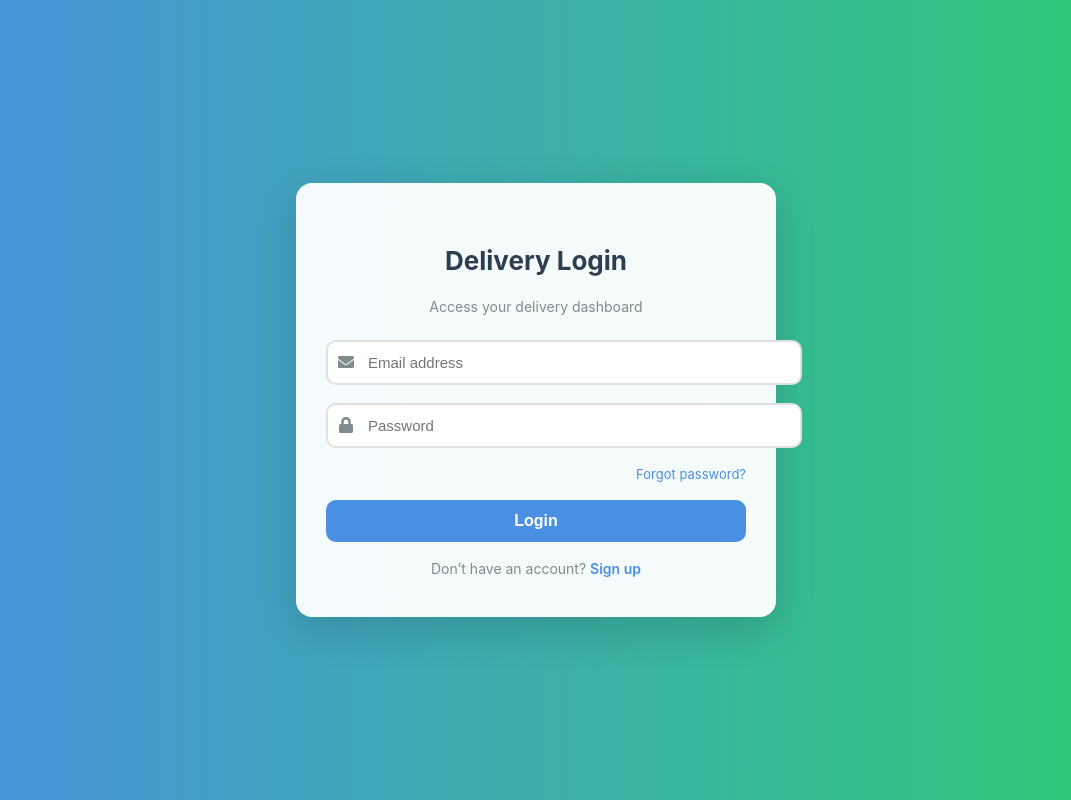
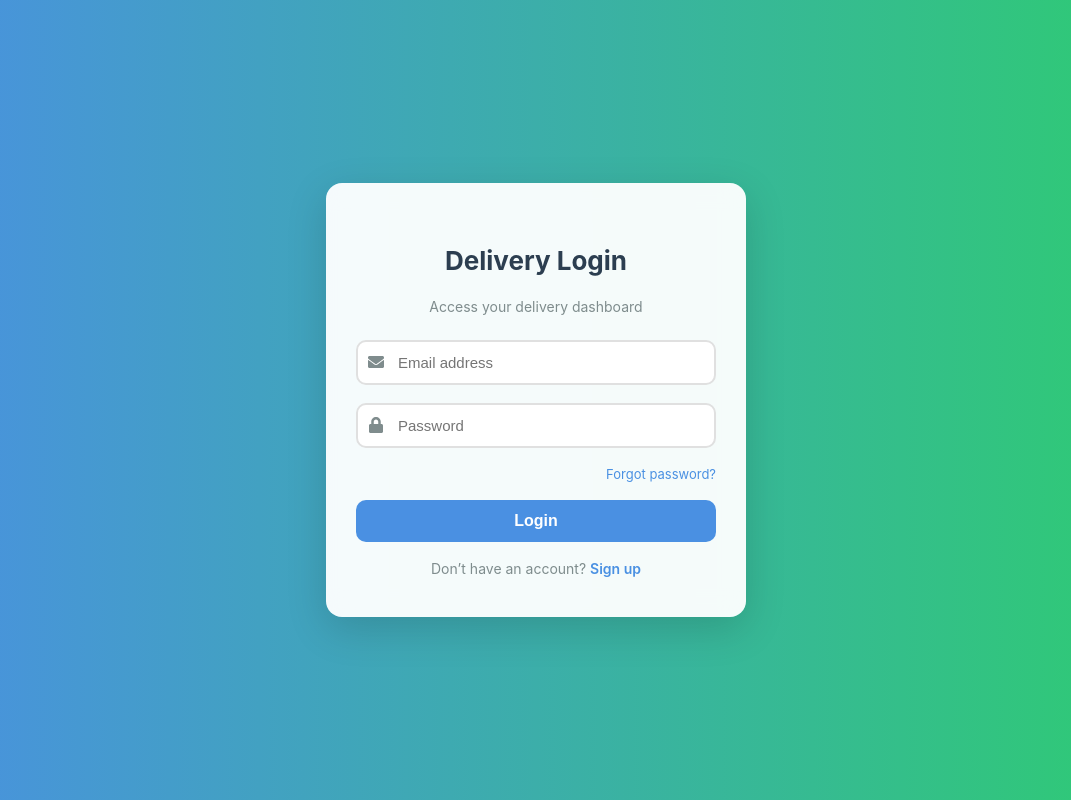
Before and after one commit to mnpatel007/delhiveryway-deliveryboy, a React (Create React App) app: page /login in a window 1280 px wide. Shown: the whole page, without its empty margins (104-1175 px from the left). Built offline with nearby package versions, Linux system fonts and the light colour scheme.

Commit message:
deliveryboy

```diff
--- a/src/pages/LoginPage.css
+++ b/src/pages/LoginPage.css
@@ -1,3 +1,7 @@
+* {
+    box-sizing: border-box;
+}
+
 .login-background {
     background: linear-gradient(to right, #4a90e2, #2ecc71);
     min-height: 100vh;
@@ -17,6 +21,7 @@
     max-width: 420px;
     text-align: center;
     animation: slideUp 0.5s ease-out;
+    overflow: hidden;
 }
 
 .login-title {
@@ -65,6 +70,7 @@ input {
     border-radius: 10px;
     font-size: 15px;
     transition: border-color 0.2s;
+    box-sizing: border-box;
 }
 
 input:focus {
```
